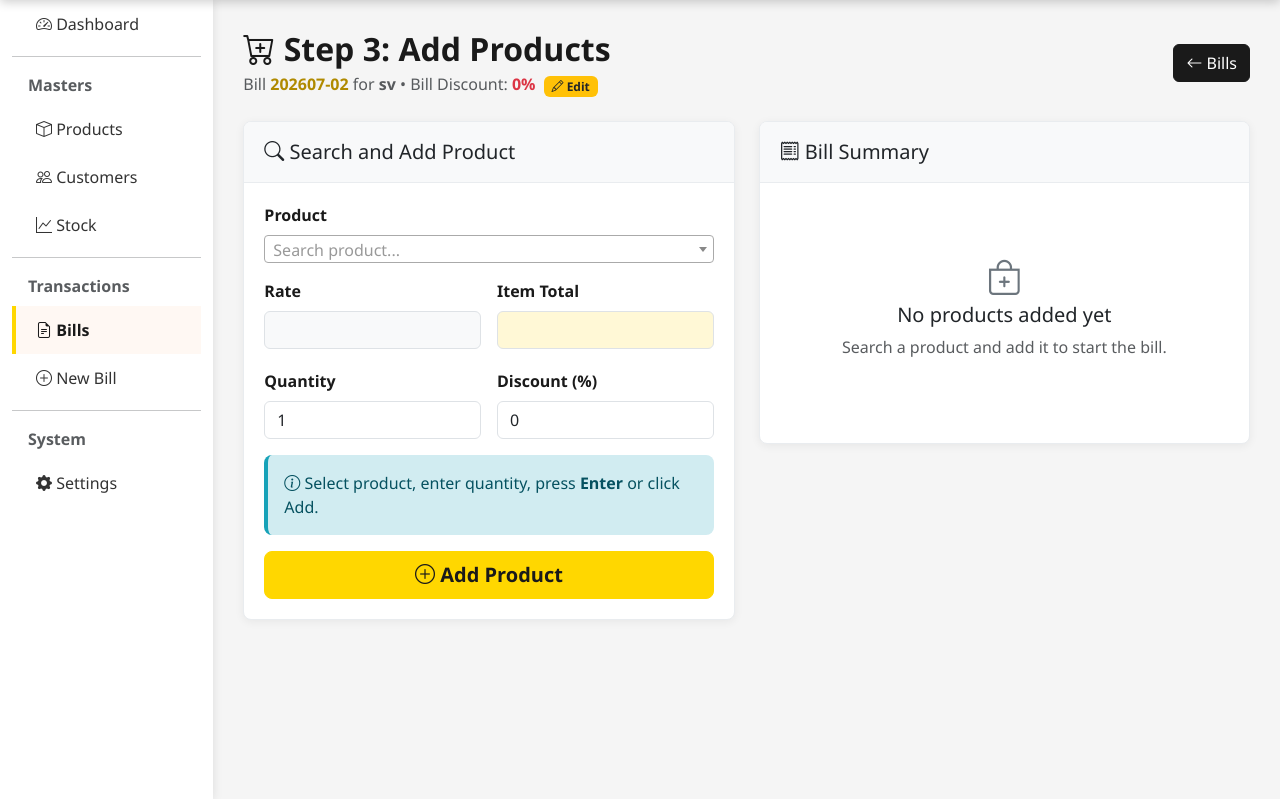
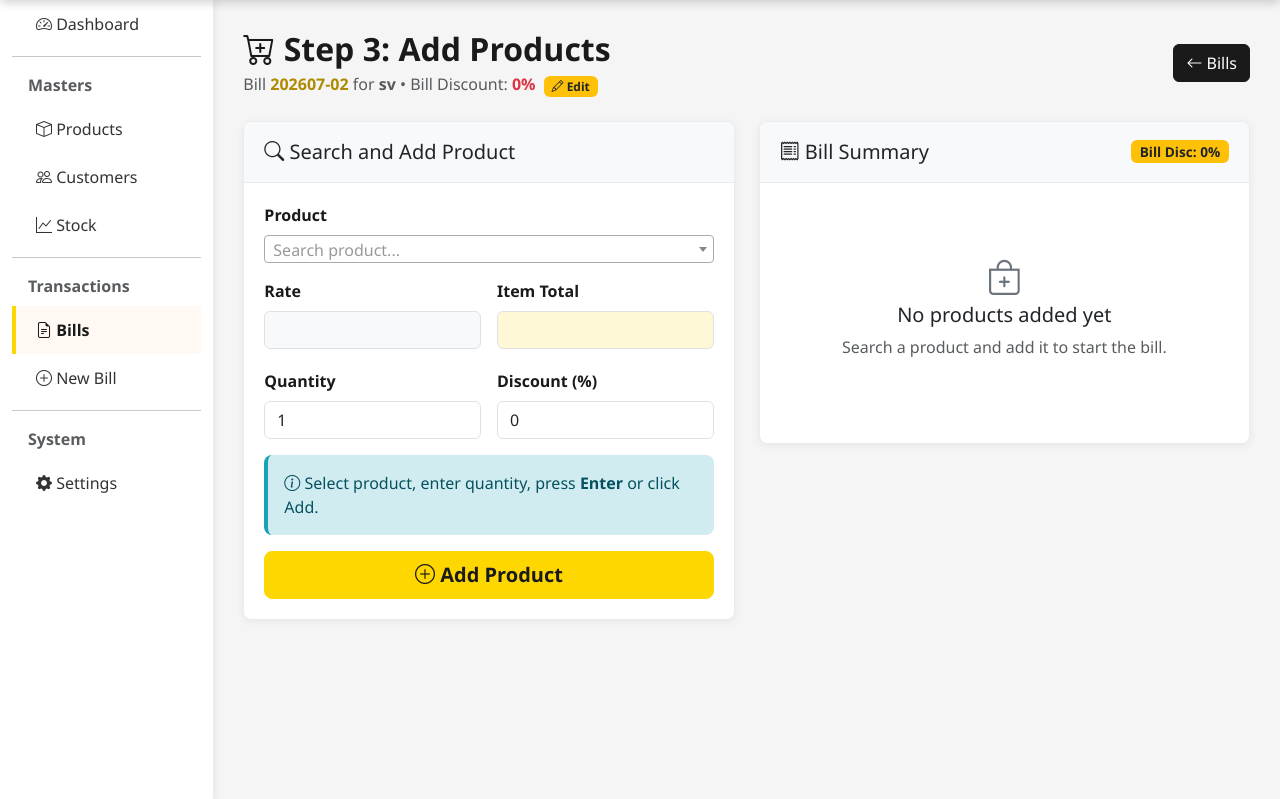
Before and after one commit to muthuvel6237-cloud/gomu-crackers-billing, a Django app: page /billing/bills/38/items/ in a window 1280 px wide. Shown: the part 90-889 px from the top of the page. Run offline with Django 5.2, Linux system fonts and the light colour scheme; data comes from the database, SQL or seed files in the repository; some libraries are stand-ins or nearby versions.

Commit message:
Show bill discount in summary with inline edit, and paginate PDF at 20 products per page

```diff
--- a/billing_app/templates/billing/bill_items.html
+++ b/billing_app/templates/billing/bill_items.html
@@ -79,8 +79,11 @@
 
     <div class="col-lg-6">
         <div class="billing-card">
-            <div class="billing-card-header">
+            <div class="billing-card-header d-flex justify-content-between align-items-center">
                 <h5 class="mb-0"><i class="bi bi-receipt"></i> Bill Summary</h5>
+                <span class="badge bg-warning text-dark" style="font-size: 0.85rem;">
+                    Bill Disc: <span id="hdr-bill-disc-pct">{{ bill.discount_percent|floatformat:"0" }}</span>%
+                </span>
             </div>
             <div class="billing-card-body">
                 {% if items %}
@@ -151,8 +154,18 @@
                         <span>Subtotal</span>
                         <strong id="bill-subtotal-val">Rs. {{ bill.subtotal|floatformat:"0" }}</strong>
                     </div>
-                    <div id="bill-disc-row" style="{% if bill.discount_amount <= 0 and bill.discount_percent <= 0 %}display:none;{% endif %}">
-                        <span>Bill Discount (<span id="bill-disc-pct">{{ bill.discount_percent|floatformat:"0" }}</span>%)</span>
+                    <div id="bill-disc-row" class="d-flex justify-content-between align-items-center py-1">
+                        <span class="d-flex align-items-center gap-1">
+                            <span>Bill Discount:</span>
+                            <input type="number" id="inline_bill_discount" min="0" max="100" step="0.01"
+                                   value="{{ bill.discount_percent|floatformat:"0" }}"
+                                   data-orig="{{ bill.discount_percent|floatformat:"0" }}"
+                                   data-url="{% url 'update_bill_discount' bill.id %}"
+                                   data-csrf="{{ csrf_token }}"
+                                   class="form-control form-control-sm text-center d-inline-block"
+                                   style="width: 60px; height: 28px; padding: 2px 4px; font-weight: bold;"
+                                   title="Edit Bill Discount % directly"> %
+                        </span>
                         <strong class="text-danger" id="bill-disc-amt">-Rs. {{ bill.discount_amount|floatformat:"0" }}</strong>
                     </div>
                     <div class="grand-total">
@@ -502,6 +515,83 @@
                 inp.addEventListener('blur', saveRow);
             });
         });
+
+        // ===== INLINE BILL DISCOUNT UPDATE =====
+        var billDiscInput = document.getElementById('inline_bill_discount');
+        if (billDiscInput) {
+            var isSavingBillDisc = false;
+            function saveBillDisc() {
+                if (isSavingBillDisc) return;
+                var newDisc = parseFloat(billDiscInput.value);
+                var origDisc = parseFloat(billDiscInput.getAttribute('data-orig'));
+                if (isNaN(newDisc) || newDisc < 0) {
+                    billDiscInput.value = origDisc;
+                    return;
+                }
+                if (newDisc === origDisc) return;
+
+                isSavingBillDisc = true;
+                billDiscInput.disabled = true;
+                billDiscInput.style.opacity = '0.5';
+
+                var url = billDiscInput.getAttribute('data-url');
+                var csrf = billDiscInput.getAttribute('data-csrf');
+                var body = 'csrfmiddlewaretoken=' + encodeURIComponent(csrf)
+                         + '&discount_percent=' + newDisc;
+
+                fetch(url, {
+                    method: 'POST',
+                    headers: {
+                        'X-Requested-With': 'XMLHttpRequest',
+                        'Content-Type': 'application/x-www-form-urlencoded',
+                    },
+                    body: body
+                })
+                .then(function(res) { return res.json(); })
+                .then(function(data) {
+                    billDiscInput.disabled = false;
+                    billDiscInput.style.opacity = '1';
+                    isSavingBillDisc = false;
+
+                    if (data.ok) {
+                        billDiscInput.setAttribute('data-orig', newDisc);
+                        var pctStr = Math.round(parseFloat(data.discount_percent || 0));
+                        var hdrPct = document.getElementById('hdr-bill-disc-pct');
+                        var titlePct = document.getElementById('title-bill-disc-pct');
+                        if (hdrPct) hdrPct.textContent = pctStr;
+                        if (titlePct) titlePct.textContent = pctStr + '%';
+
+                        var billDiscAmt = document.getElementById('bill-disc-amt');
+                        if (billDiscAmt) billDiscAmt.textContent = '-Rs. ' + Math.round(parseFloat(data.discount_amount || 0));
+
+                        var totEl = document.getElementById('bill-total-val');
+                        if (totEl) totEl.textContent = 'Rs. ' + Math.round(parseFloat(data.bill_total));
+                    } else {
+                        billDiscInput.value = origDisc;
+                        alert(data.error || 'Could not update bill discount.');
+                    }
+                })
+                .catch(function() {
+                    billDiscInput.disabled = false;
+                    billDiscInput.style.opacity = '1';
+                    isSavingBillDisc = false;
+                    billDiscInput.value = origDisc;
+                    alert('Network error updating bill discount.');
+                });
+            }
+
+            billDiscInput.addEventListener('keydown', function(e) {
+                if (e.key === 'Enter') {
+                    e.preventDefault();
+                    billDiscInput.blur();
+                }
+                if (e.key === 'Escape') {
+                    billDiscInput.value = billDiscInput.getAttribute('data-orig');
+                    billDiscInput.blur();
+                }
+            });
+            billDiscInput.addEventListener('blur', saveBillDisc);
+        }
     });</script>
 
 <link href="https://cdn.jsdelivr.net/npm/select2@4.1.0-rc.0/dist/css/select2.min.css" rel="stylesheet">
--- a/billing_app/urls.py
+++ b/billing_app/urls.py
@@ -38,6 +38,7 @@ urlpatterns = [
     path('bill/delete/<int:pk>/', views.delete_bill, name='delete_bill'),
     path('bills/<int:bill_pk>/items/<int:item_pk>/remove/', views.remove_bill_item, name='remove_bill_item'),
     path('bills/<int:bill_pk>/items/<int:item_pk>/update/', views.update_bill_item, name='update_bill_item'),
+    path('bills/<int:pk>/update-discount/', views.update_bill_discount, name='update_bill_discount'),
     path('bills/<int:pk>/reopen/', views.bill_reopen, name='bill_reopen'),
     path('get-product-price/<int:product_id>/', views.get_product_price, name='get_product_price'),
 
--- a/billing_app/views.py
+++ b/billing_app/views.py
@@ -7,7 +7,7 @@ from django.utils import timezone
 from datetime import datetime
 from decimal import Decimal, InvalidOperation
 from reportlab.lib.pagesizes import letter, A4
-from reportlab.platypus import SimpleDocTemplate, Table, TableStyle, Paragraph, Spacer, Image
+from reportlab.platypus import SimpleDocTemplate, Table, TableStyle, Paragraph, Spacer, Image, PageBreak
 from reportlab.lib.styles import getSampleStyleSheet, ParagraphStyle
 from reportlab.lib.units import inch
 from reportlab.lib import colors
@@ -873,69 +873,75 @@ def generate_bill_pdf(request, pk):
     story.append(Paragraph(customer_text, small_style))
     story.append(Spacer(1, 0.25 * inch))
 
-    # ===== PRODUCT TABLE =====
-    data = [['S.No', 'Code', 'Product', 'Unit', 'Qty', 'Rate', 'Amount']]
+    # ===== PRODUCT TABLES (20 products per page) =====
+    ITEMS_PER_PAGE = 20
+    all_items = list(bill.billitem_set.all())
+    item_chunks = [all_items[i:i + ITEMS_PER_PAGE] for i in range(0, len(all_items), ITEMS_PER_PAGE)]
+    if not item_chunks:
+        item_chunks = [[]]
 
-    items = bill.billitem_set.all()
+    for chunk_idx, chunk in enumerate(item_chunks):
+        if chunk_idx > 0:
+            story.append(PageBreak())
+            cont_details = Paragraph(
+                f"<b>GOMU CRACKERS</b> &nbsp;|&nbsp; <b>Bill No:</b> {bill.bill_number} &nbsp;|&nbsp; "
+                f"<b>Customer:</b> {customer_name} &nbsp;|&nbsp; <i>Page {chunk_idx + 1}</i>",
+                small_style
+            )
+            story.append(cont_details)
+            story.append(Spacer(1, 0.12 * inch))
 
-    for i, item in enumerate(items, start=1):
-        # CALCULATE AMOUNT FIRST
-        item_total_before_discount = item.quantity * item.unit_price
-        discount = item.item_discount or 0
-        discount_amount = item_total_before_discount * discount / 100
-        final_amount = item_total_before_discount - discount_amount
+        chunk_data = [['S.No', 'Code', 'Product', 'Unit', 'Qty', 'Rate', 'Amount']]
+        start_num = (chunk_idx * ITEMS_PER_PAGE) + 1
 
-        # THEN APPEND WITH CORRECT AMOUNT
-        data.append([
-            str(i),
-            item.product.code if item.product.code else "-",
-            item.product.name,
-            item.unit,
-            str(item.quantity),
-            f"{item.unit_price:.2f}",
-            f"{final_amount:.2f}"  # NOW CORRECT
+        for i, item in enumerate(chunk, start=start_num):
+            item_total_before = item.quantity * item.unit_price
+            discount = Decimal(str(item.item_discount or 0))
+            discount_amount = (item_total_before * discount) / Decimal('100')
+            final_amount = item_total_before - discount_amount
+
+            chunk_data.append([
+                str(i),
+                item.product.code if item.product.code else "-",
+                item.product.name,
+                item.unit or "",
+                str(item.quantity),
+                f"{item.unit_price:.2f}",
+                f"{final_amount:.2f}"
+            ])
+
+        chunk_table = Table(chunk_data, colWidths=[
+            0.5 * inch,
+            0.8 * inch,
+            2.5 * inch,
+            0.7 * inch,
+            0.8 * inch,
+            0.8 * inch,
+            1.0 * inch
         ])
 
-    product_table = Table(data, colWidths=[
-        0.5 * inch,
-        0.8 * inch,
-        2.5 * inch,
-        0.7 * inch,
-        0.8 * inch,
-        0.8 * inch,
-        1 * inch
-    ])
+        chunk_table.setStyle(TableStyle([
+            ('BACKGROUND', (0, 0), (-1, 0), colors.black),
+            ('TEXTCOLOR', (0, 0), (-1, 0), colors.whitesmoke),
+            ('FONTNAME', (0, 0), (-1, 0), 'Helvetica-Bold'),
+            ('GRID', (0, 0), (-1, -1), 0.7, colors.black),
+            ('ALIGN', (0, 0), (-1, -1), 'CENTER'),
+            ('ALIGN', (1, 1), (1, -1), 'CENTER'),
+            ('FONTSIZE', (0, 0), (-1, -1), 8),
+            ('TOPPADDING', (0, 0), (-1, -1), 4),
+            ('BOTTOMPADDING', (0, 0), (-1, -1), 4),
+            ('LEFTPADDING', (0, 0), (-1, -1), 6),
+            ('RIGHTPADDING', (0, 0), (-1, -1), 6),
+        ]))
 
-    product_table.setStyle(TableStyle([
-        ('BACKGROUND', (0, 0), (-1, 0), colors.black),
-        ('TEXTCOLOR', (0, 0), (-1, 0), colors.whitesmoke),
-        ('FONTNAME', (0, 0), (-1, 0), 'Helvetica-Bold'),
-        ('GRID', (0, 0), (-1, -1), 0.7, colors.black),
-        ('ALIGN', (0, 0), (-1, -1), 'CENTER'),
-        ('ALIGN', (1, 1), (1, -1), 'CENTER'),
-        ('FONTSIZE', (0, 0), (-1, -1), 8),
-        ('TOPPADDING', (0, 0), (-1, -1), 6),
-        ('BOTTOMPADDING', (0, 0), (-1, -1), 6),
-        ('LEFTPADDING', (0, 0), (-1, -1), 8),
-        ('RIGHTPADDING', (0, 0), (-1, -1), 8),
-    ]))
-
-    product_table.hAlign = 'LEFT'
-    story.append(product_table)
-    story.append(Spacer(1, 0.15 * inch))
+        chunk_table.hAlign = 'LEFT'
+        story.append(chunk_table)
+        story.append(Spacer(1, 0.12 * inch))
 
     # ===== TOTAL TABLE =====
-    subtotal = 0
-    total_discount_amount = 0
-
-    for item in bill.billitem_set.all():
-        item_total = item.quantity * item.unit_price
-        item_discount = item_total * (item.item_discount or 0) / 100
-
-        subtotal += item_total
-        total_discount_amount += item_discount
-
-    bill_discount = bill.discount_amount if bill.discount_percent > 0 else 0
+    subtotal = bill.gross_total
+    total_discount_amount = bill.total_product_discount
+    bill_discount = bill.discount_amount
     grand_total = bill.total_amount
 
     totals = [['Goods Value', f"{subtotal:.2f}"]]
@@ -943,13 +949,10 @@ def generate_bill_pdf(request, pk):
     if total_discount_amount > 0:
         totals.append(['Item Discounts', f"-{total_discount_amount:.2f}"])
 
-    if bill.discount_percent > 0:
-        discount_label = f"Bill Discount ({bill.discount_percent:.0f}%)"
-        totals.append([discount_label, f"-{bill_discount:.2f}"])
-
+    totals.append([f"Bill Discount ({bill.discount_percent:.0f}%)", f"-{bill_discount:.2f}"])
     totals.append(['Grand Total', f"{grand_total:.0f}"])
 
-    total_table = Table(totals, colWidths=[1.5 * inch, 1.0 * inch])
+    total_table = Table(totals, colWidths=[1.8 * inch, 1.1 * inch])
 
     total_table.setStyle(TableStyle([
         ('BOX', (0, 0), (-1, -1), 1, colors.black),
@@ -959,8 +962,8 @@ def generate_bill_pdf(request, pk):
         ('BACKGROUND', (0, -1), (-1, -1), colors.HexColor('#FFD700')),
         ('TEXTCOLOR', (0, -1), (-1, -1), colors.black),
         ('FONTSIZE', (0, 0), (-1, -1), 9),
-        ('TOPPADDING', (0, 0), (-1, -1), 8),
-        ('BOTTOMPADDING', (0, 0), (-1, -1), 8),
+        ('TOPPADDING', (0, 0), (-1, -1), 6),
+        ('BOTTOMPADDING', (0, 0), (-1, -1), 6),
     ]))
 
     total_table.hAlign = 'RIGHT'
@@ -1080,6 +1083,30 @@ def restore_db(request):
     return redirect('settings')
 
 
+def update_bill_discount(request, pk):
+    bill = get_object_or_404(Bill, pk=pk)
+    if request.method == 'POST':
+        try:
+            disc_raw = (request.POST.get('discount_percent') or '0').strip()
+            new_disc = Decimal(disc_raw)
+            if new_disc < 0:
+                new_disc = Decimal('0')
+            bill.discount_percent = new_disc
+            bill.calculate_total()
+            return JsonResponse({
+                'ok': True,
+                'discount_percent': str(bill.discount_percent),
+                'discount_amount': str(bill.discount_amount),
+                'bill_total': str(bill.total_amount),
+                'bill_subtotal': str(bill.subtotal),
+                'gross_total': str(bill.gross_total),
+                'total_product_discount': str(bill.total_product_discount),
+            })
+        except Exception as e:
+            return JsonResponse({'ok': False, 'error': str(e)}, status=400)
+    return JsonResponse({'ok': False, 'error': 'POST required'}, status=405)
+
+
 def update_bill_item(request, bill_pk, item_pk):
     bill = get_object_or_404(Bill, pk=bill_pk)
     item = get_object_or_404(BillItem, pk=item_pk, bill=bill)
```
